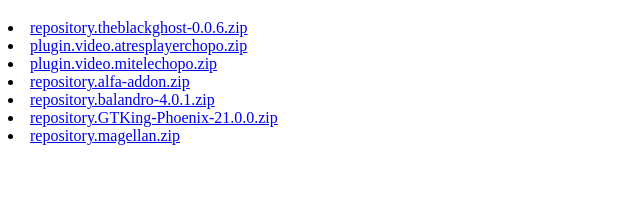
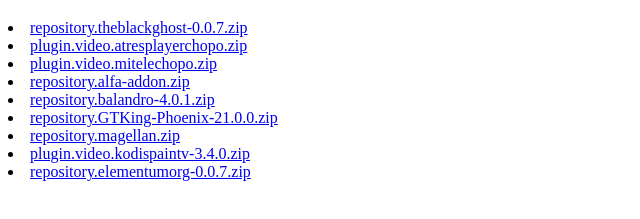
Before and after one commit to CesarBenkodi/CesarBenkodi.github.io, a plain HTML site: page index.html in a window 1280 px wide. Shown: the part 61-280 px from the top of the page, without its empty margins (0-640 px from the left). Drawn offline with Linux system fonts and the light colour scheme.

Commit message:
Update index.html

```diff
--- a/index.html
+++ b/index.html
@@ -5,12 +5,14 @@
   </head>
   <body>
     <h1>Descargar Addon</h1>
-    <li><a href="repository.theblackghost-0.0.6.zip">repository.theblackghost-0.0.6.zip</a></li>
+    <li><a href="repository.theblackghost-0.0.7.zip">repository.theblackghost-0.0.7.zip</a></li>
 	<li><a href="plugin.video.atresplayerchopo.zip">plugin.video.atresplayerchopo.zip</a></li>
 	<li><a href="plugin.video.mitelechopo.zip">plugin.video.mitelechopo.zip</a></li>
 	<li><a href="repository.alfa-addon.zip">repository.alfa-addon.zip</a></li>
 	<li><a href="repository.balandro-4.0.1.zip">repository.balandro-4.0.1.zip</a></li>
 	<li><a href="repository.GTKing-Phoenix-21.0.0.zip">repository.GTKing-Phoenix-21.0.0.zip</a></li>
 	<li><a href="repository.magellan.zip">repository.magellan.zip</a></li>
+	<li><a href="plugin.video.kodispaintv-3.4.0.zip">plugin.video.kodispaintv-3.4.0.zip</a></li>
+	<li><a href="repository.elementumorg-0.0.7.zip">repository.elementumorg-0.0.7.zip</a></li>
   </body>
 </html>
```
